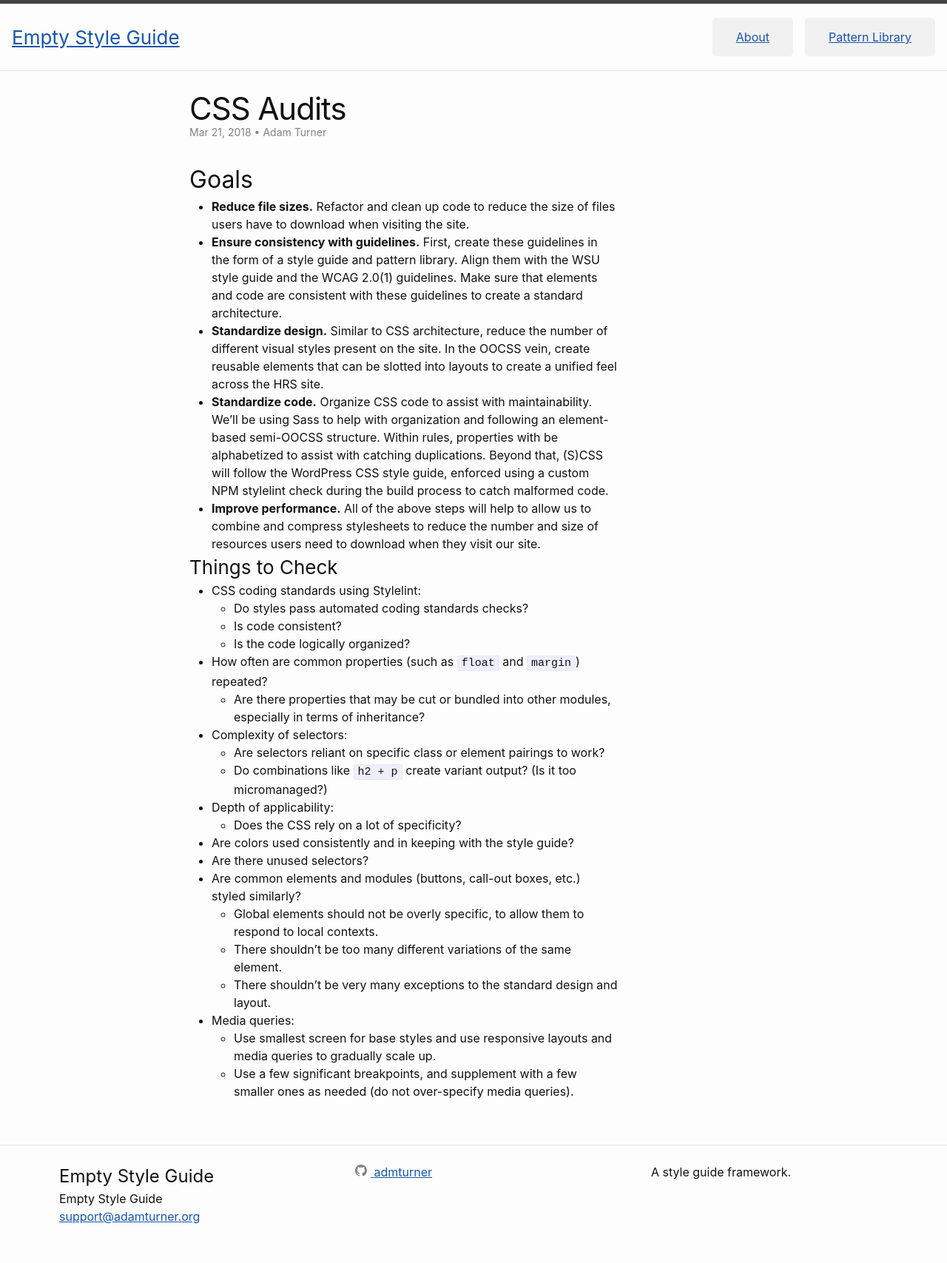
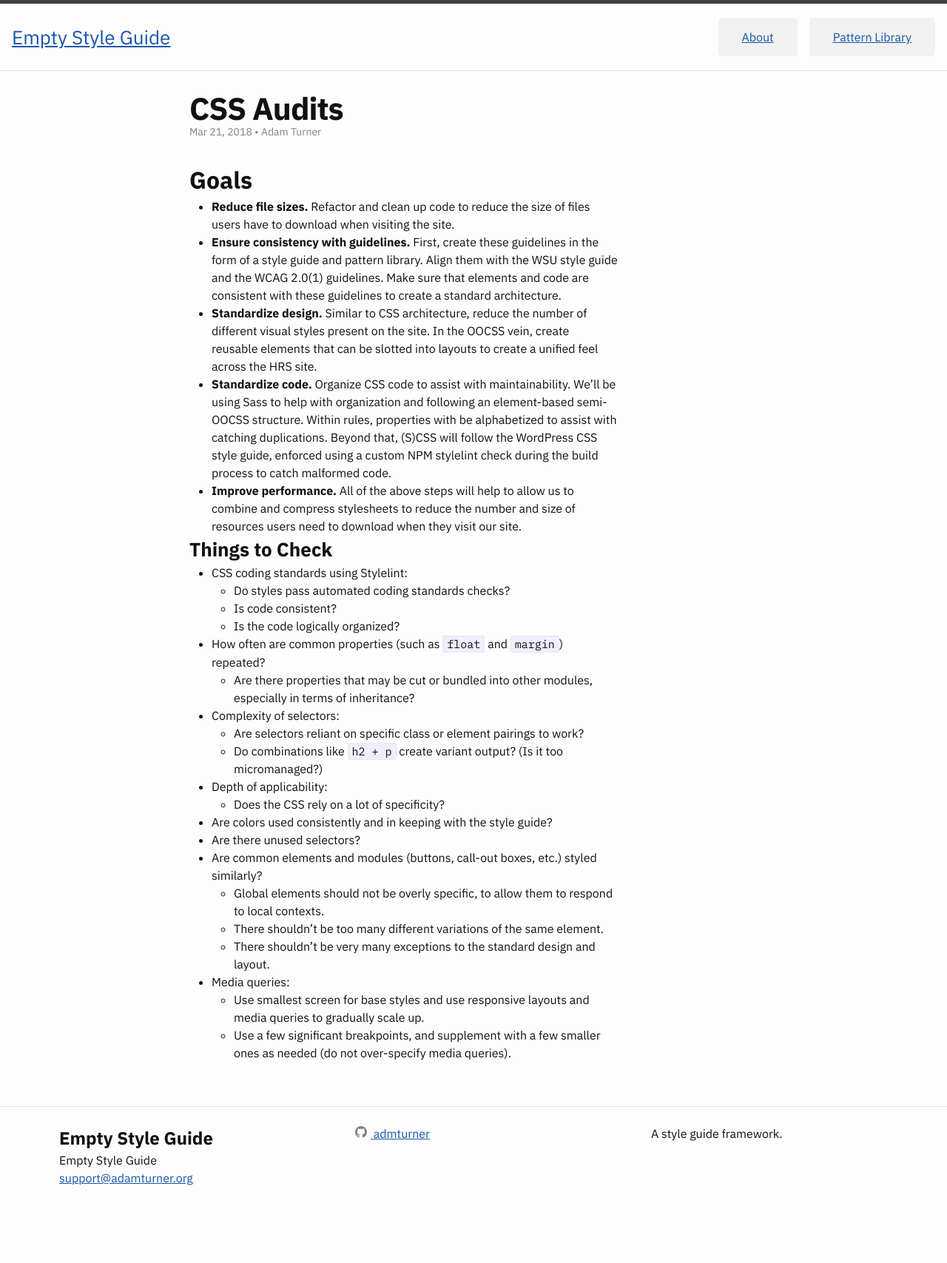
Before and after one commit to admturner/empty-style-guide, a Jekyll site: the page built from _posts/2018-03-21-css-audits.md, in a window 1280 px wide. Shown: the whole page at 74% size. Built offline with Jekyll 4.4.1, drawn with Linux system fonts in a browser that asks for light colours; after the commit the page ends 1655 px from its top, so only the background shows below that.

Commit message:
Switch to IBM Plex for base UI font

```diff
--- a/_data/stylesheets.yml
+++ b/_data/stylesheets.yml
@@ -14,8 +14,8 @@ styles:
     sheets:
       - name: Main UI CSS
         url: /assets/css/main.css
-        type: text/css
-        media: all
+      - name: IBM Plex Sans
+        url: https://fonts.googleapis.com/css?family=IBM+Plex+Mono:400,400i,600,600i|IBM+Plex+Sans:400,400i,700,700i
   - group: pattern-library
     sheets:
       - name: Empty WordPress Theme CSS
--- a/_sass/all.scss
+++ b/_sass/all.scss
@@ -2,8 +2,9 @@
 
 // Define defaults for each variable.
 
-$base-font-family: -apple-system, BlinkMacSystemFont, "Segoe UI", Roboto, Helvetica, Arial, sans-serif, "Apple Color Emoji", "Segoe UI Emoji", "Segoe UI Symbol" !default;
-$base-font-size:   16px !default;
+$base-font-family: "IBM Plex Sans", Helvetica, Arial, sans-serif !default;
+$mono-font-family: "IBM Plex Mono", monospace !default;
+$base-font-size:   1rem !default;
 $base-font-weight: 400 !default;
 $small-font-size:  $base-font-size * 0.875 !default;
 $base-line-height: 1.5 !default;
--- a/_sass/partials/_base.scss
+++ b/_sass/partials/_base.scss
@@ -68,7 +68,7 @@ main {
  * Headings
  */
 h1, h2, h3, h4, h5, h6 {
-  font-weight: $base-font-weight;
+  font-weight: 700;
 }
 
 /**
@@ -109,6 +109,7 @@ code {
     border: 1px solid $grey-color-light;
     border-radius: 3px;
     background-color: #eef;
+    font-family: $mono-font-family;
 }
 
 code {
```
